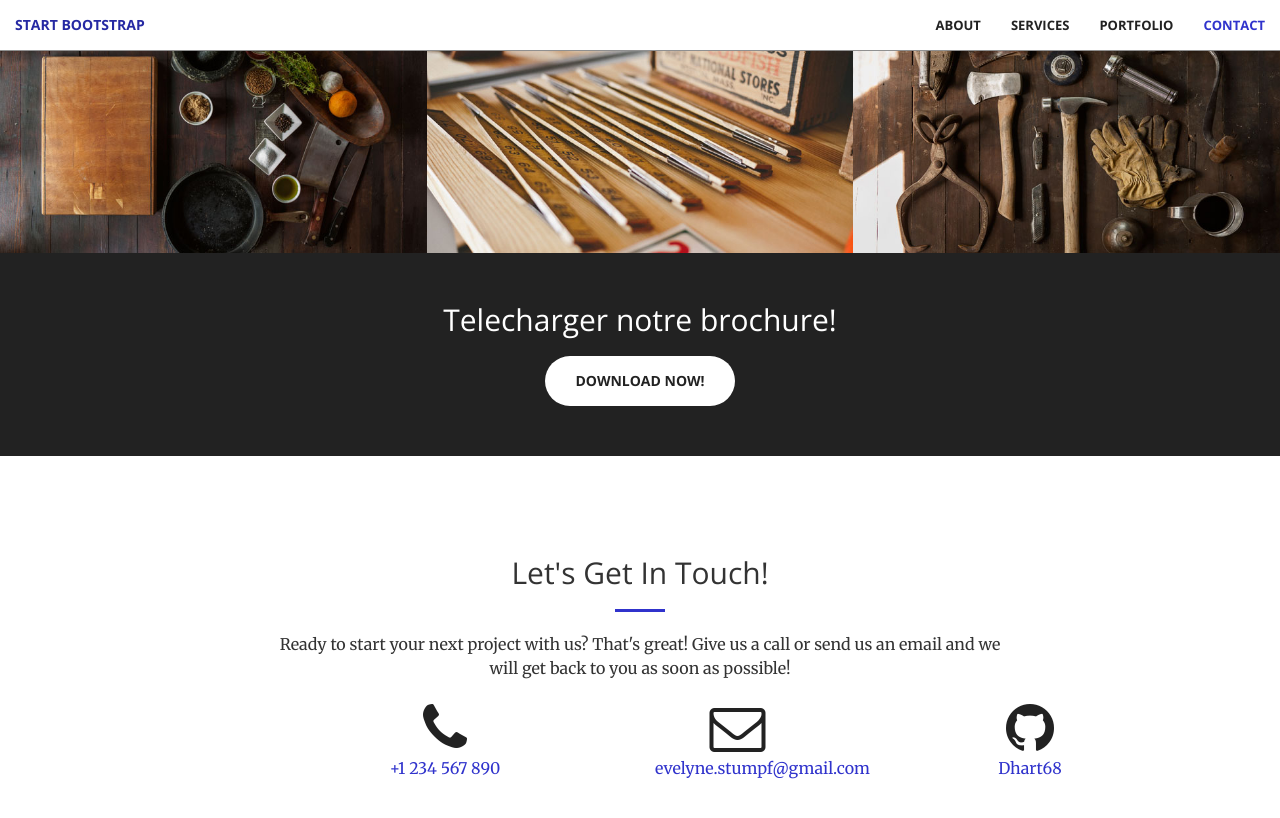
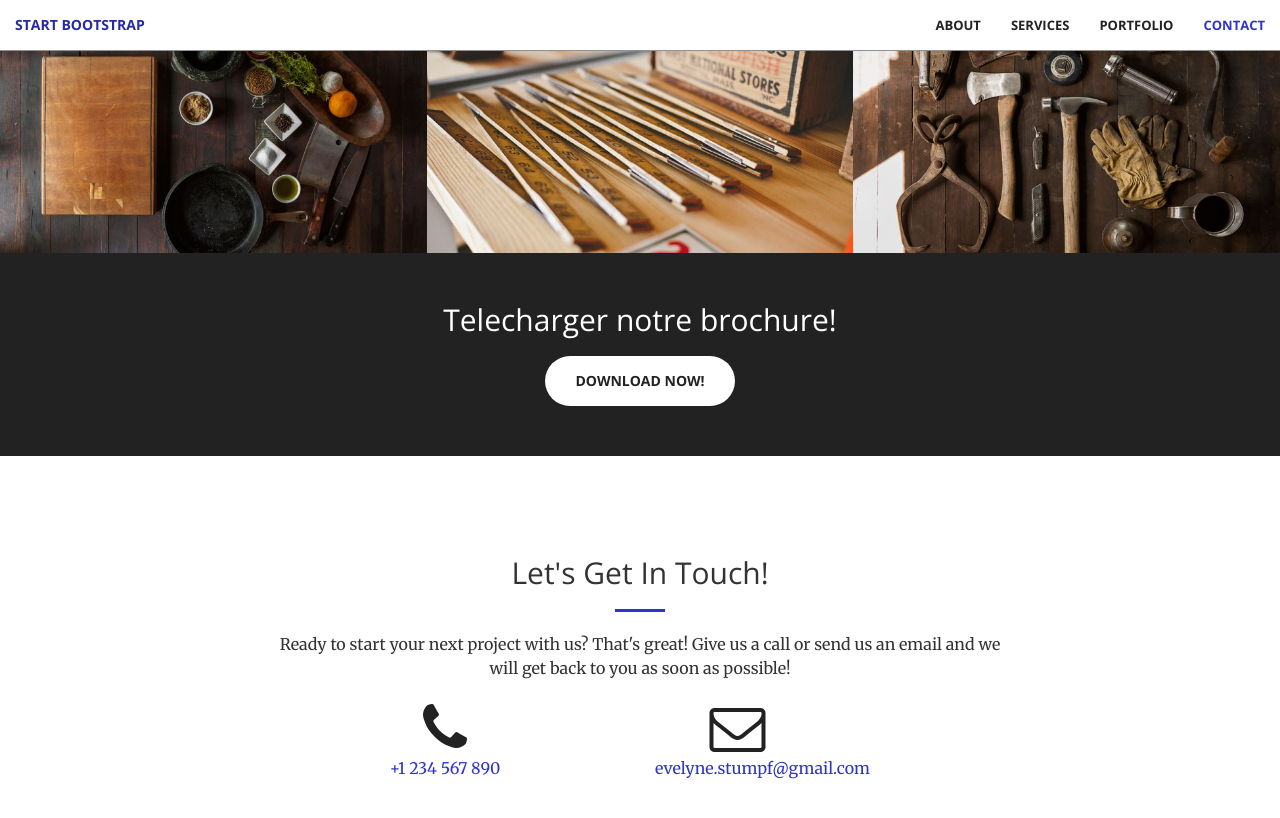
Before and after one commit to Dhart68/manatea, a Jekyll site: the page built from index.html, in a window 1280 px wide and 900 px high, scrolled down 1983 px. Shown: the top 818 px of the window. Built offline with Jekyll 4.4.1, drawn with Linux system fonts in a browser that asks for light colours.

Commit message:
change color h1 capitalized and remove github contact

```diff
--- a/_includes/contact.html
+++ b/_includes/contact.html
@@ -18,12 +18,5 @@
                 <p>{{ site.email }}</p>
             </a>
         </div>
-        <div class="col-lg-2 col-lg-offset-1 text-center">
-            <a href="https://github.com/{{ site.github_username }}">
-            <i class="fa fa-github fa-3x wow bounceIn" data-wow-delay=".1s"></i>
-                <p>{{ site.github_username }}</p>
-            </a>
-        </div>
-
     </div>
 </section>
--- a/_sass/_base.scss
+++ b/_sass/_base.scss
@@ -167,6 +167,7 @@ header {
             h1 {
                 font-weight: 700;
                 text-transform: uppercase;
+                color: rgb(16, 14, 161);
                 margin-top: 0;
                 margin-bottom: 0;
             }
```
